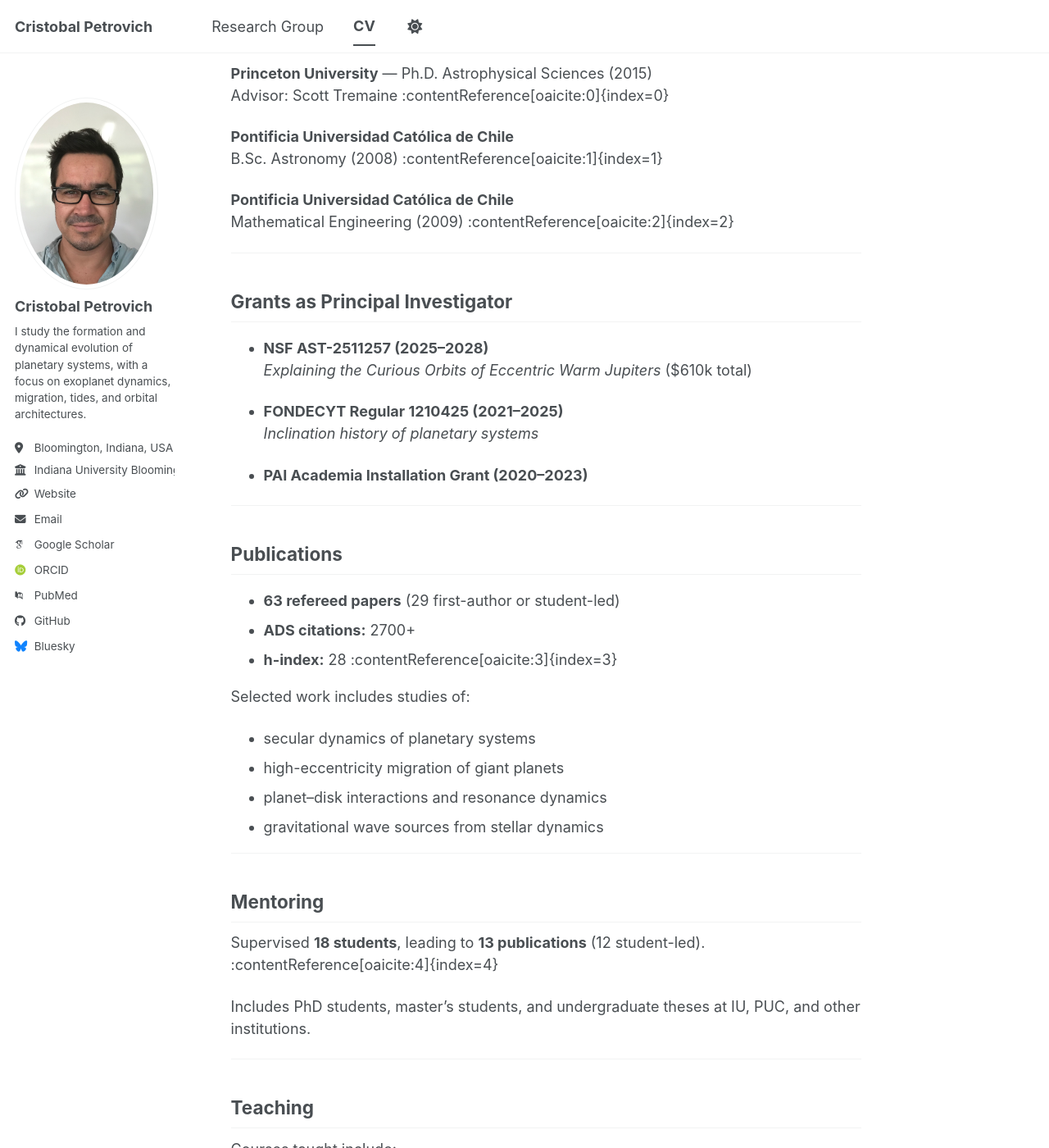
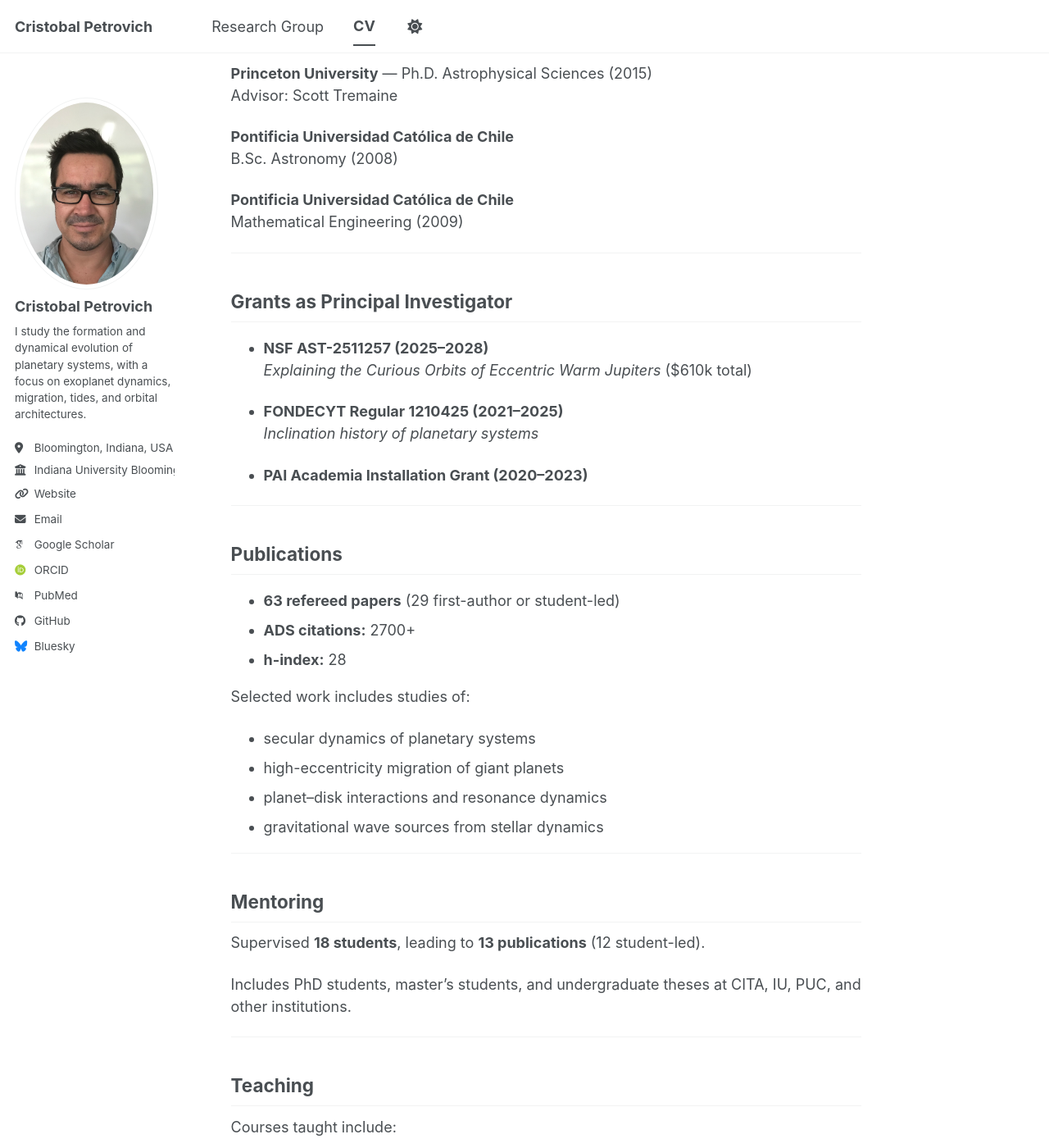
Before and after one commit to cpetrovich/cpetrovich.github.io, a Jekyll site: the page built from _pages/cv.md, in a window 1280 px wide and 1400 px high, scrolled down 944 px. Shown: the whole window at 82% size. Built offline with Jekyll 4.4.1, drawn with Linux system fonts in a browser that asks for light colours; some web fonts are replaced; a script bundle is joined from its source files by our own code; library files that are not in the unit come from our copies; some of the changed text lies outside the part shown.

Commit message:
Update cv.md

```diff
--- a/_pages/cv.md
+++ b/_pages/cv.md
@@ -31,13 +31,13 @@ Exoplanet dynamics and the formation and evolution of planetary systems, includi
 
 ## Education
 **Princeton University** — Ph.D. Astrophysical Sciences (2015)
-Advisor: Scott Tremaine :contentReference[oaicite:0]{index=0}
+Advisor: Scott Tremaine
 
 **Pontificia Universidad Católica de Chile**
-B.Sc. Astronomy (2008) :contentReference[oaicite:1]{index=1}
+B.Sc. Astronomy (2008)
 
 **Pontificia Universidad Católica de Chile**
-Mathematical Engineering (2009) :contentReference[oaicite:2]{index=2}
+Mathematical Engineering (2009)
 
 ---
 
@@ -55,7 +55,7 @@ Mathematical Engineering (2009) :contentReference[oaicite:2]{index=2}
 ## Publications
 - **63 refereed papers** (29 first-author or student-led)
 - **ADS citations:** 2700+
-- **h-index:** 28 :contentReference[oaicite:3]{index=3}
+- **h-index:** 28
 
 Selected work includes studies of:
 - secular dynamics of planetary systems
@@ -66,15 +66,15 @@ Selected work includes studies of:
 ---
 
 ## Mentoring
-Supervised **18 students**, leading to **13 publications** (12 student-led). :contentReference[oaicite:4]{index=4}
+Supervised **18 students**, leading to **13 publications** (12 student-led).
 
-Includes PhD students, master's students, and undergraduate theses at IU, PUC, and other institutions.
+Includes PhD students, master's students, and undergraduate theses at CITA, IU, PUC, and other institutions.
 
 ---
 
 ## Teaching
 Courses taught include:
-
+- **Solar System** (Indiana University)
 - **Exoplanets** (Indiana University)
 - **Astronomy Seminar** (Indiana University)
 - **Planetary and Stellar Dynamics** (PUC)
```
Also changed, not shown: other parts of _pages/cv.md (+1 -0 lines).
